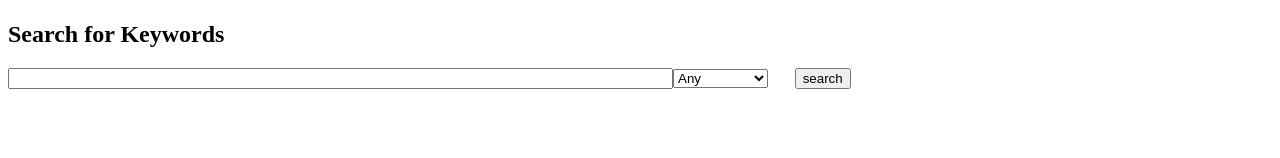
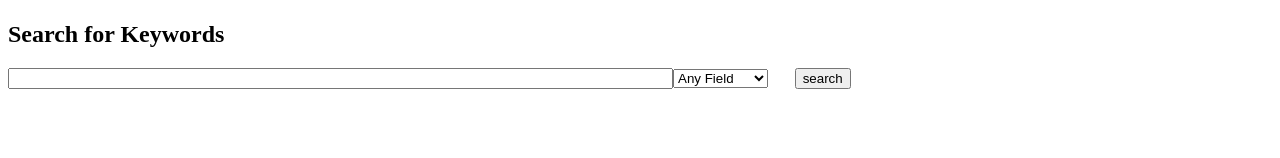
Before and after one commit to CISE5501/Assignment-1B, a Next.js app in the folder frontend/: page / in a window 1280 px wide. Shown: the part 142-300 px from the top of the page. Built offline with nearby package versions, Linux system fonts and the light colour scheme.

Commit message:
Clarify search dropdown

```diff
--- a/frontend/src/pages/index.tsx
+++ b/frontend/src/pages/index.tsx
@@ -6,7 +6,7 @@ export default function Home() {
       <form action="/search">
         <input type="text" size={80} name="keywords" />
         <select name="field">
-          <option value="all">Any</option>
+          <option value="all">Any Field</option>
           <option value="keywords">SE Methods</option>
         </select>
         <button type="submit" style={{ marginLeft: '2em' }}>
```
